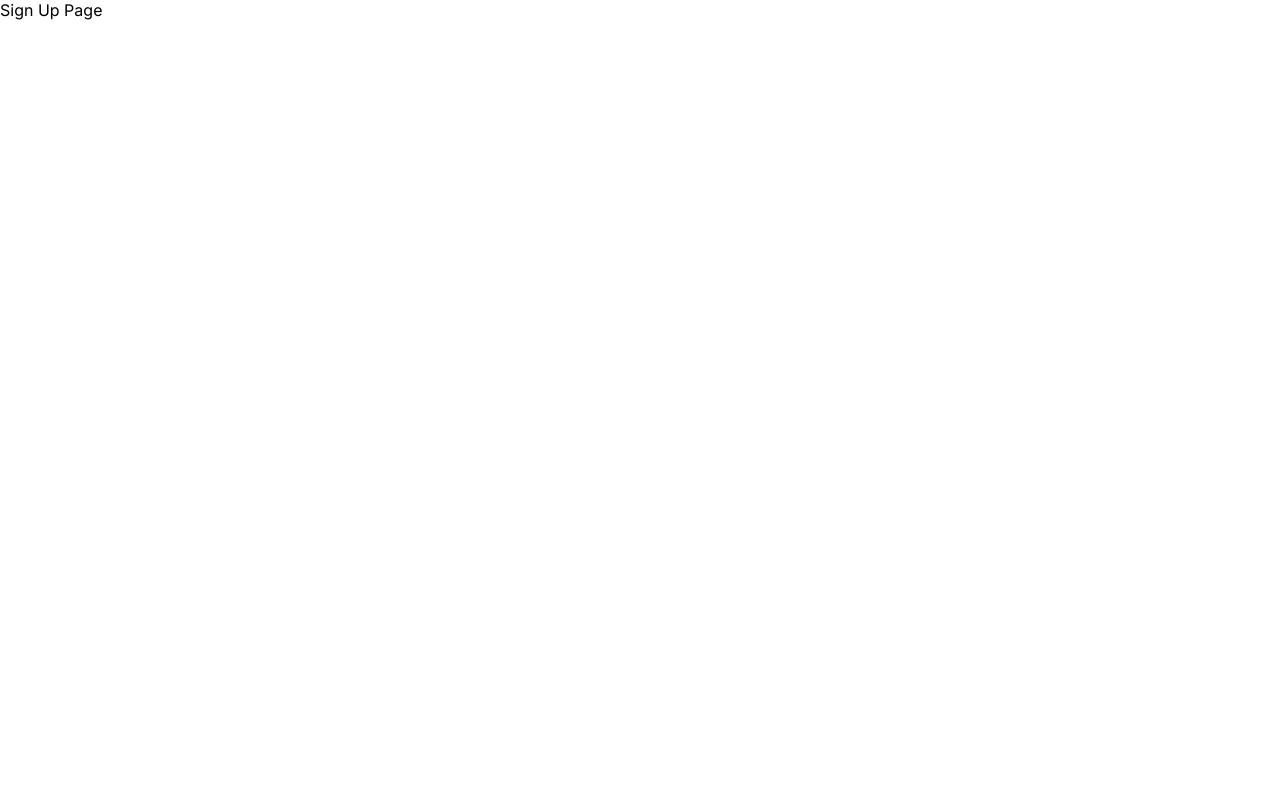
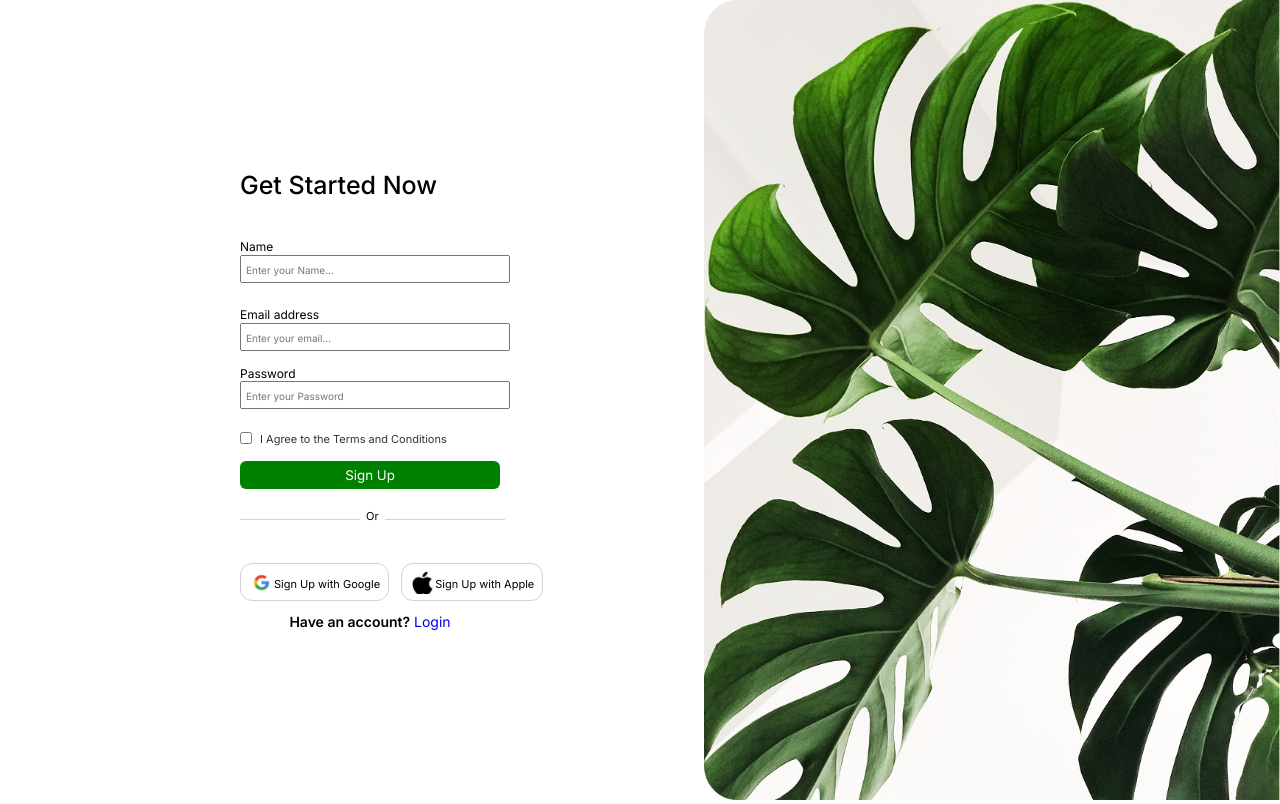
Before and after one commit to zh012948/login-signup-react-firebase, a React (Vite) app: page /sign-up in a window 1280 px wide. Built offline with nearby package versions, Linux system fonts and the light colour scheme.

Commit message:
Frontend Design Completed

```diff
--- a/src/App.jsx
+++ b/src/App.jsx
@@ -1,5 +1,5 @@
+import './index.css'
 import { Route, Routes } from 'react-router-dom'
-import './index.css'
 import SignUp from './pages/SignUp'
 import Login from './pages/Login'
 
--- a/src/pages/SignUp.jsx
+++ b/src/pages/SignUp.jsx
@@ -1,9 +1,86 @@
+import '../styles/Login.css'
+import Image from '../assets/images/image.png'
+import googleLogo from '../assets/images/google-logo.png'
+import appleLogo from '../assets/images/apple-logo.png'
+import { useState } from 'react'
+import { Routes, NavLink } from 'react-router-dom'
 function SignUp() {
+    const [name, setName] = useState("");
+    const [email, setEmail] = useState("");
+    const [password, setPassword] = useState("");
     return (
         <>
-            Sign Up Page
+            <div className="login-container">
+                <div className="content-container">
+                    <p className='welcome'>Get Started Now</p>
+
+                    <div className="input-container">
+
+                        <label htmlFor="name" >Name</label><br />
+                        <input type="text" name="name" id="name" value={name} placeholder='Enter your Name...' onChange={(e) => setName(e.target.value)} /> <br /><br />
+
+                        <label htmlFor="email" >Email address</label><br />
+                        <input type="email" name="email" id="email" value={email} placeholder='Enter your email...' onChange={(e) => setEmail(e.target.value)} />
+
+                        <div className="password-label">
+                            <label htmlFor="password">Password</label>
+                        </div>
+
+                        <input type="password" name="password" id="password" value={password} placeholder='Enter your Password' onChange={(e) => setPassword(e.target.value)} />
+                    </div>
+
+                    <div className="remember-checkbox">
+                        <input type="checkbox" name="remember" id="remember" />
+                        <label htmlFor="remember">I Agree to the Terms and Conditions</label>
+                    </div>
+
+                    <div className="btnLogin">
+                        <button type="submit">Sign Up</button>
+                    </div>
+
+
+                    <div className="seperation-styling">
+                        <div className="horizontal">{""}</div>
+                        <span id="or">Or</span>
+                        <div className="horizontal">{""}</div>
+                    </div>
+
+                    {/* other Sigin Options */}
+                    <div className="other-signin-optoins">
+                        <div className="google">
+                            <img src={googleLogo} alt="google" />
+                            Sign Up with Google
+                        </div>
+
+
+                        <div className="apple">
+                            <img src={appleLogo} alt="apple" />
+                            Sign Up with Apple
+                        </div>
+
+                    </div>
+
+                    <div className="signup-link">
+                        <span>Have an account?</span>
+                        <NavLink style={styles} to="/"  >    Login</NavLink>
+
+                    </div>
+
+                </div>
+                <div className="image-container">
+                    <img src={Image} alt="sideImage" />
+                </div>
+
+            </div>
         </>
     )
 }
 
+
 export default SignUp
+
+
+const styles = {
+    "text-decoration": "none",
+
+}
```
